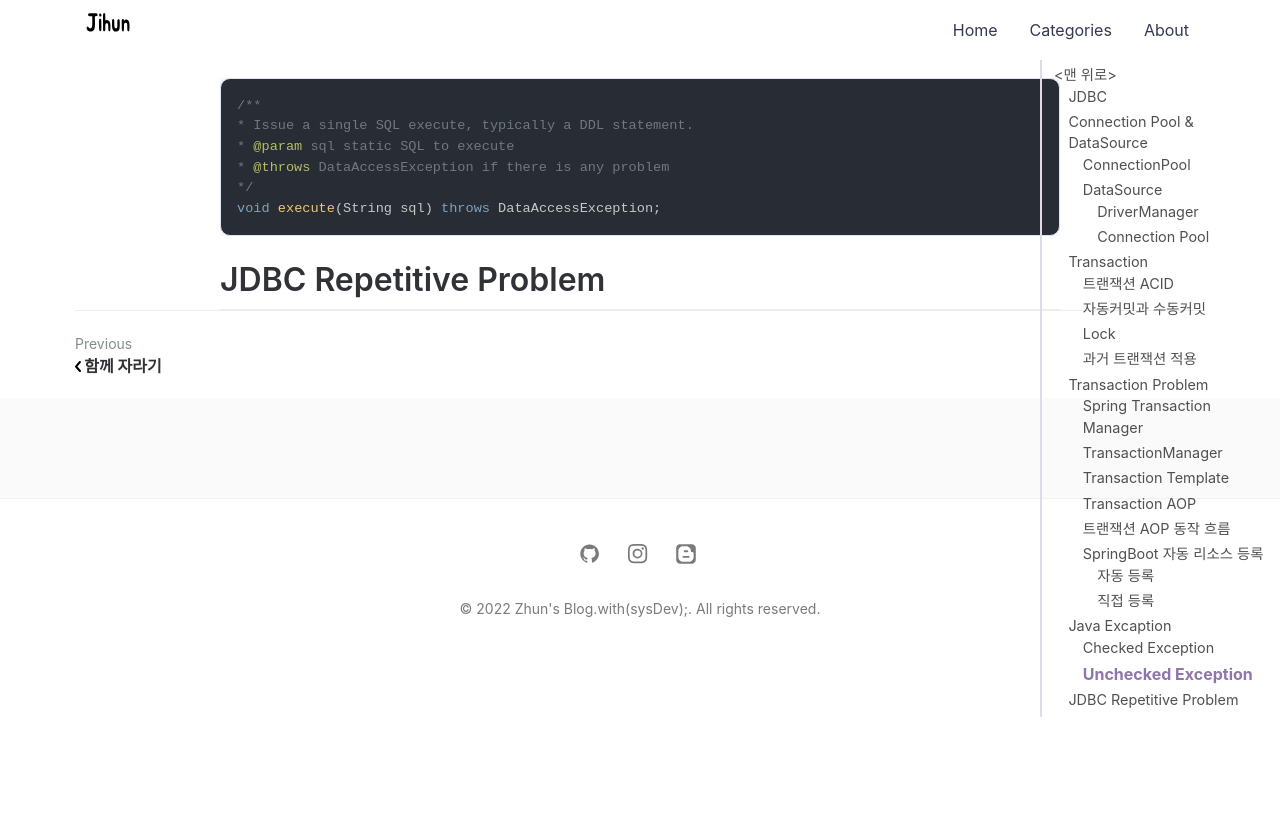
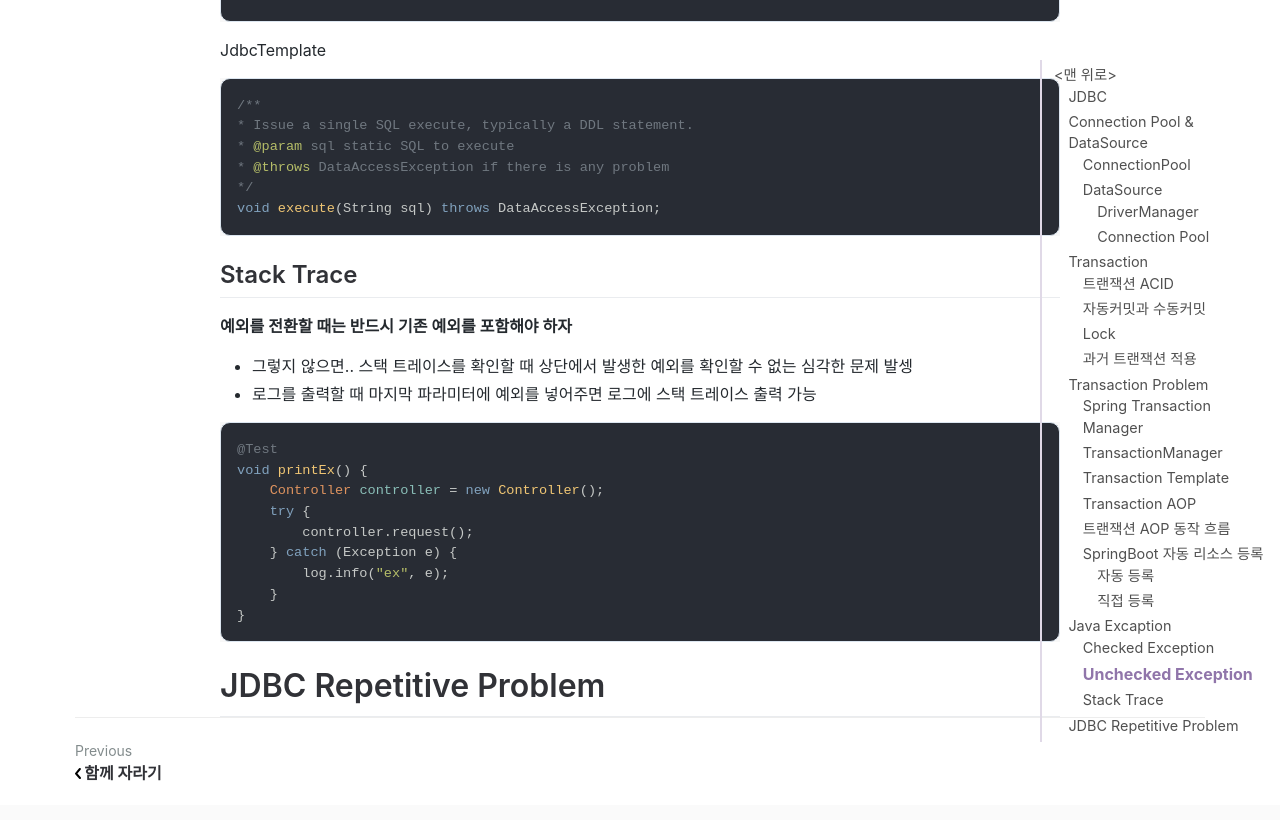
Before and after one commit to jihunparkme/jihunparkme.github.io, a Jekyll site: the page built from _posts/2022-08-08-Spring-DB-Part1.md, in a window 1280 px wide and 900 px high, scrolled down 18540 px. Shown: the top 820 px of the window. Built offline with Jekyll 4.4.1, drawn with Linux system fonts in a browser that asks for light colours; nearby versions of some CDN libraries; comment, search, counter and statistics services are not loaded.

Commit message:
[Java Excaption] 예외 포함과 스택 트레이스

````diff
--- a/_posts/2022-08-08-Spring-DB-Part1.md
+++ b/_posts/2022-08-08-Spring-DB-Part1.md
@@ -779,4 +779,23 @@ JdbcTemplate
 void execute(String sql) throws DataAccessException;
 ```
 
+## Stack Trace
+
+**예외를 전환할 때는 반드시 기존 예외를 포함해야 하자**
+
+- 그렇지 않으면.. 스택 트레이스를 확인할 때 상단에서 발생한 예외를 확인할 수 없는 심각한 문제 발셍
+- 로그를 출력할 때 마지막 파라미터에 예외를 넣어주면 로그에 스택 트레이스 출력 가능
+
+```java
+@Test
+void printEx() {
+    Controller controller = new Controller();
+    try {
+        controller.request();
+    } catch (Exception e) {
+        log.info("ex", e);
+    }
+}
+```
+
 # JDBC Repetitive Problem
````
